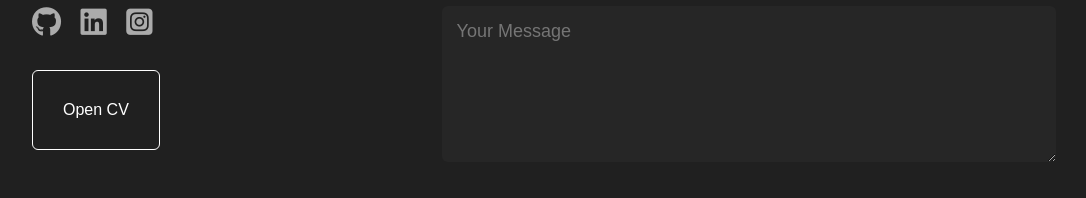
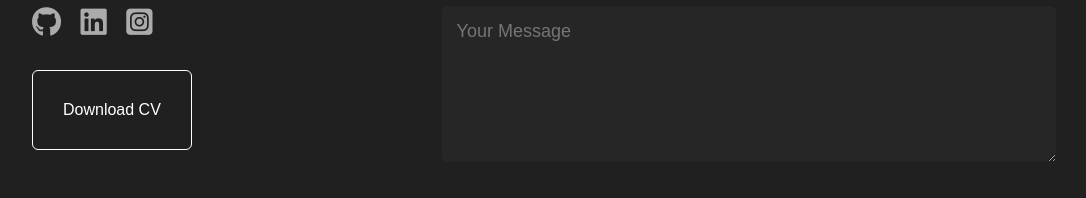
Before and after one commit to VanshAnand1/Portfolio, a plain HTML site: page homepage.html in a window 1280 px wide. Shown: the part 1851-2049 px from the top of the page, without its empty margins (96-1182 px from the left). Drawn offline with Linux system fonts and the light colour scheme.

Commit message:
Update homepage.html
downlaod cv

```diff
--- a/homepage.html
+++ b/homepage.html
@@ -163,7 +163,7 @@
                         <a href="https://www.instagram.com/vansh.a2006/"><i
                                 class="fa-brands fa-square-instagram"></i></a>
                     </div>
-                    <a href="images/Vansh Resume June 30th 2024.pdf" download class="btn btn2">Open CV</a>
+                    <a href="images/Vansh Resume June 30th 2024.pdf" download class="btn btn2">Download CV</a>
                 </div>
                 <div class="contact-right">
                     <form name="submit-to-google-sheet">
```
